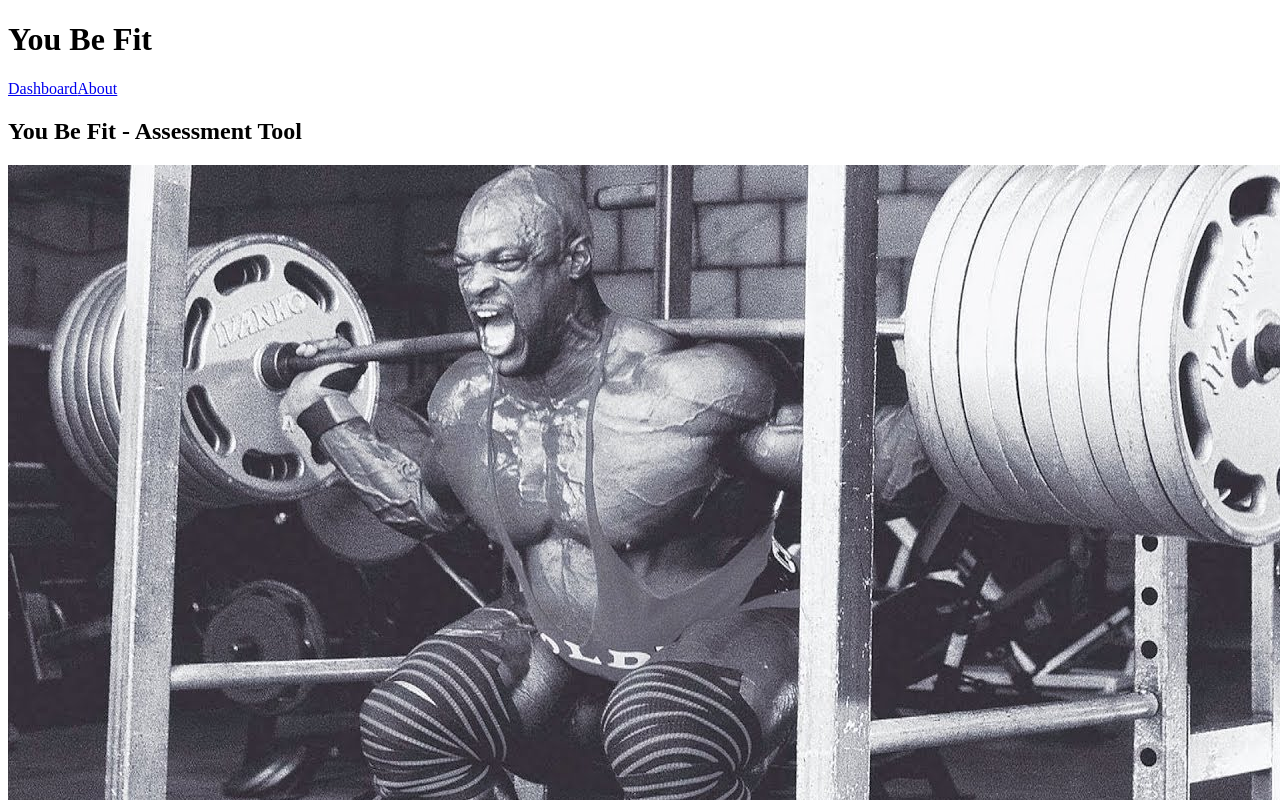
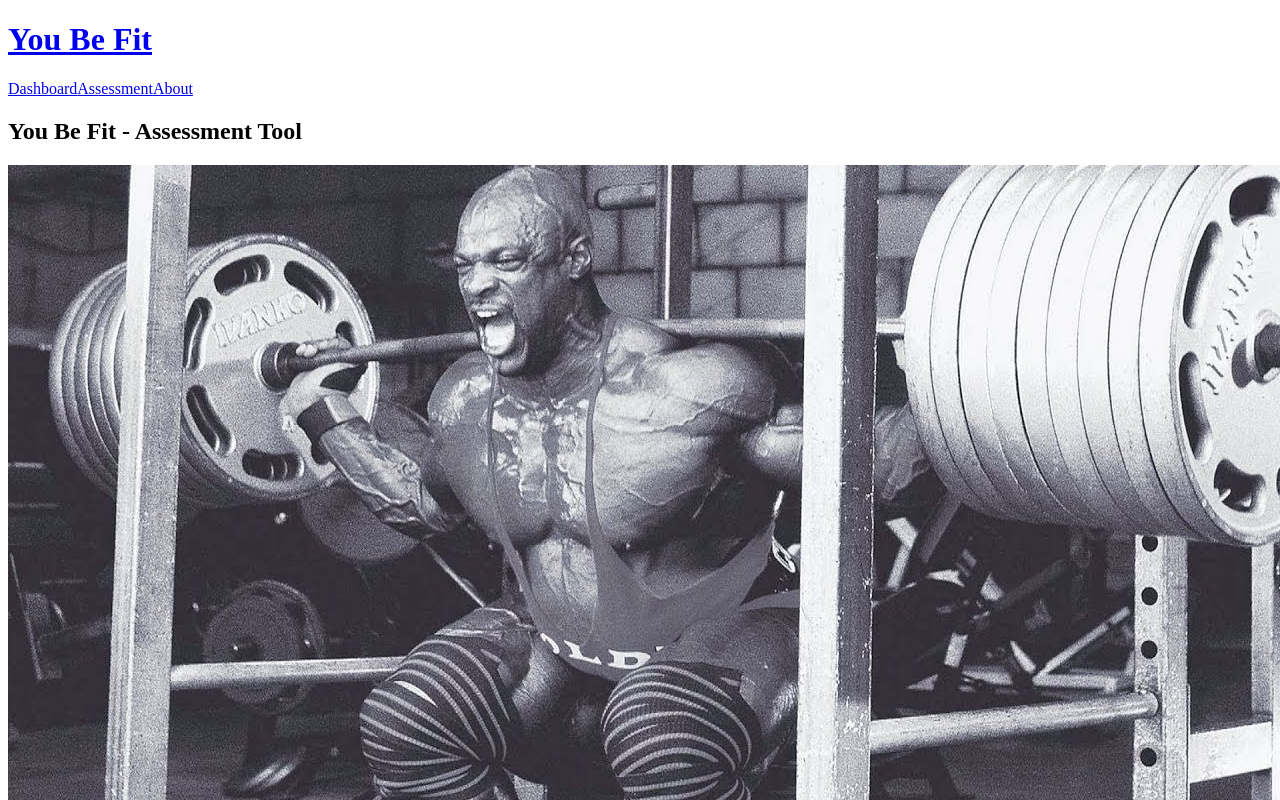
Before and after one commit to Sanjero20/you-be-fit, a React (Vite) app: page / in a window 1280 px wide. Shown: the top 800 px of the page. Built offline with nearby package versions, Linux system fonts and the light colour scheme; the HTML template or start-up script is replaced by a standard one.

Commit message:
chore: create modules for each component layout

```diff
--- /dev/null
+++ b/src/components/layout/footer.tsx
@@ -0,0 +1,5 @@
+function Footer() {
+  return <footer className="py-4 text-center">You Be Fit &copy; 2024</footer>;
+}
+
+export default Footer;
--- /dev/null
+++ b/src/components/layout/header.tsx
@@ -0,0 +1,30 @@
+import { Link } from "react-router-dom";
+
+const LINKS = [
+  { url: "/dashboard", text: "Dashboard" },
+  { url: "/assessment", text: "Assessment" },
+  { url: "/about", text: "About" },
+];
+
+function Header() {
+  return (
+    <>
+      <header className="container flex justify-between py-4">
+        <Link to={"/"} className="">
+          <h1 className="text-2xl font-bold">You Be Fit</h1>
+        </Link>
+
+        {/*  */}
+        <nav className="flex space-x-4">
+          {LINKS.map((link, index) => (
+            <Link key={index} to={link.url} className="hover:underline">
+              {link.text}
+            </Link>
+          ))}
+        </nav>
+      </header>
+    </>
+  );
+}
+
+export default Header;
--- a/src/components/layout/main-layout.tsx
+++ b/src/components/layout/main-layout.tsx
@@ -1,28 +1,16 @@
 import { Outlet } from "react-router";
-import { Link } from "react-router-dom";
+
+import Header from "./header";
+import Footer from "./footer";
 
 function MainLayout() {
   return (
     <div className="flex min-h-screen flex-col items-center">
-      <header className="container flex justify-between py-4">
-        <h1 className="text-2xl font-bold">You Be Fit</h1>
-        <nav className="flex space-x-4">
-          <Link to={"/dashboard"} className="hover:underline">
-            Dashboard
-          </Link>
-          <Link to={"/about"} className="hover:underline">
-            About
-          </Link>
-        </nav>
-      </header>
-
-      <main className="container h-full flex-1">
+      <Header />
+      <main className="container flex h-full w-full flex-1 flex-col">
         <Outlet />
       </main>
-
-      <footer className="container py-4 text-center">
-        You Be Fit &copy; 2024
-      </footer>
+      <Footer />
     </div>
   );
 }
```
